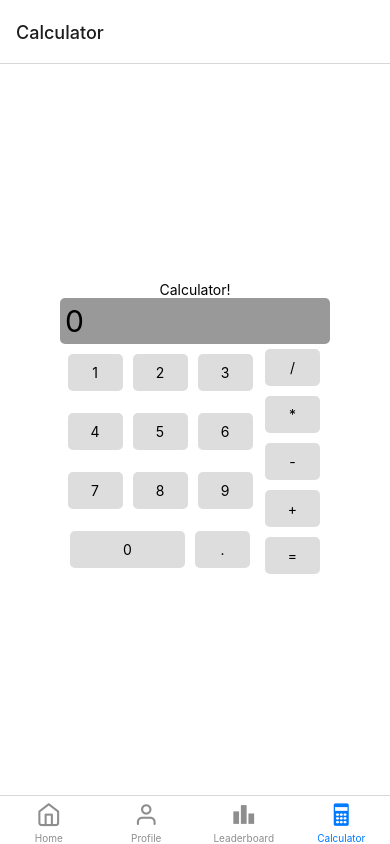
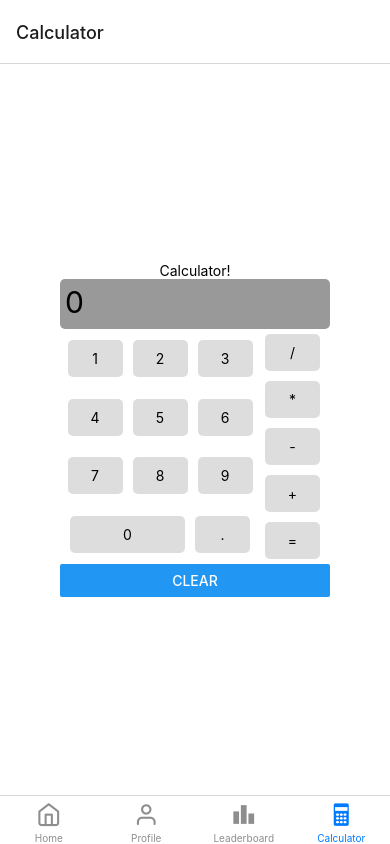
Before and after one commit to jamesocana6/expo-app-test, a React Native app: screen /Calculator in a window 390 px wide. Built offline with nearby package versions, Linux system fonts and the light colour scheme.

Commit message:
calculator is updating on button press

```diff
--- a/src/components/NumberSquares.js
+++ b/src/components/NumberSquares.js
@@ -1,12 +1,20 @@
 import React from "react";
 import { StyleSheet, Text, TouchableHighlight, TouchableOpacity, View } from "react-native";
 
-const NumberSquares = () => {
+const NumberSquares = ({equation, setEquation}) => {
+    const handleOnClick = (event) => {
+        console.log(event)
+        if (equation == 0) {
+            setEquation(event.target.textContent)
+        } else {
+            setEquation([ ...equation, event.target.textContent]);
+        }
+    }
 
     let numbers = ["1", '2', '3', '4', '5', '6', '7', '8', '9',]
     numbers = numbers.map((number) => {
         return (
-            <TouchableOpacity>
+            <TouchableOpacity onPress={handleOnClick}>
                 <View style={styles.numberButton}>
                     <Text>{number}</Text>
                 </View>
@@ -19,12 +27,12 @@ const NumberSquares = () => {
             {numbers}
             <View style={{flexDirection: "row",}}>
                 <TouchableOpacity>
-                    <View style={[styles.numberButton, {flex: 3, width: 115,},]}>
+                    <View onPress={handleOnClick} style={[styles.numberButton, {flex: 3, width: 115,},]}>
                         <Text>0</Text>
                     </View>
                 </TouchableOpacity>
                 <TouchableOpacity>
-                    <View style={[styles.numberButton, {flex: 1}]}>
+                    <View onPress={handleOnClick} style={[styles.numberButton, {flex: 1}]}>
                         <Text>.</Text>
                     </View>
                 </TouchableOpacity>
--- a/src/components/Operations.js
+++ b/src/components/Operations.js
@@ -1,12 +1,21 @@
 import React from "react";
 import { Text, View, StyleSheet, TouchableOpacity } from "react-native";
 
-const Operations = () => {
+const Operations = ({equation, setEquation}) => {
 
-    let operations = ["/", '*', '-', '+', '=',]
+    let operations = ["/", '*', '-', '+',]
+
+    const handleOnClick = (event) => {
+        if (event.target.textContent == "-" && equation.length === 0) {
+            setEquation(event.target.textContent);
+        } else if (equation.length > 0) {
+            setEquation([...equation, event.target.textContent])
+        }
+    }
+
     operations = operations.map((operation) => {
         return (
-            <TouchableOpacity>
+            <TouchableOpacity onPress={handleOnClick}>
                 <View style={styles.operationButton}>
                     <Text>{operation}</Text>
                 </View>
@@ -15,9 +24,16 @@ const Operations = () => {
     })
 
     return (
-        <View style={styles.operationArea}>
-            {operations}
-        </View>
+        <>
+            <View style={styles.operationArea}>
+                {operations}
+            </View>
+            <TouchableOpacity>
+                <View style={styles.operationButton}>
+                    <Text>=</Text>
+                </View>
+            </TouchableOpacity>
+        </>
     )
 }
 
--- a/src/components/Output.js
+++ b/src/components/Output.js
@@ -2,6 +2,7 @@ import React from "react";
 import { Text, View, StyleSheet, TouchableHighlight } from "react-native";
 
 const Output = ({equation}) => {
+    console.log(equation)
     return (
         <View style={styles.output}>
             <Text style={{fontSize: 30,}}>{equation}</Text>
@@ -21,6 +22,7 @@ const styles = StyleSheet.create({
         backgroundColor: "#999999",
         padding: 5,
         borderRadius: 5,
+        minHeight: 50,
     },
   });
 
--- a/src/pages/Calculator.js
+++ b/src/pages/Calculator.js
@@ -1,12 +1,16 @@
 import React, { useState } from "react";
-import { StyleSheet, Text, View } from "react-native";
+import { Button, StyleSheet, Text, View } from "react-native";
 import NumberSquares from "../components/NumberSquares"
 import Operations from "../components/Operations";
 import Output from "../components/Output";
 
 const Calculator = () => {
 
-    const [equation, setEquation] = useState(0)
+    const [equation, setEquation] = useState([0])
+
+    const handleClear = () => {
+        setEquation([])
+    }
 
     return (
         <View style={styles.container}>
@@ -14,10 +18,13 @@ const Calculator = () => {
             <View style={[styles.calculator]}>
                 <Output equation={equation}/>
                 <View style={[styles.numAndOutput]}>
-                    <NumberSquares/>
+                    <NumberSquares equation={equation} setEquation={setEquation}/>
                     <View style={[styles.operations]}>
-                        <Operations/>
+                        <Operations equation={equation} setEquation={setEquation}/>
                     </View>
+                </View>
+                <View>
+                    <Button title={"Clear"}  onPress={handleClear}/>
                 </View>
             </View>
         </View>
```
